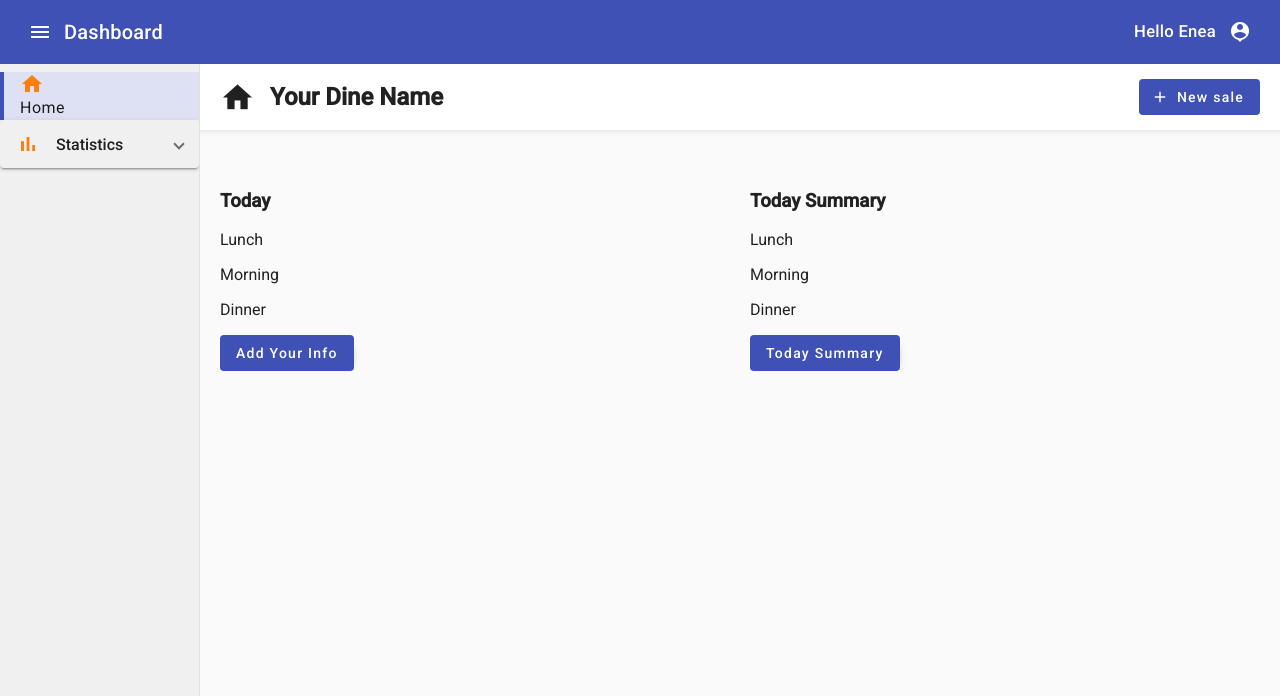
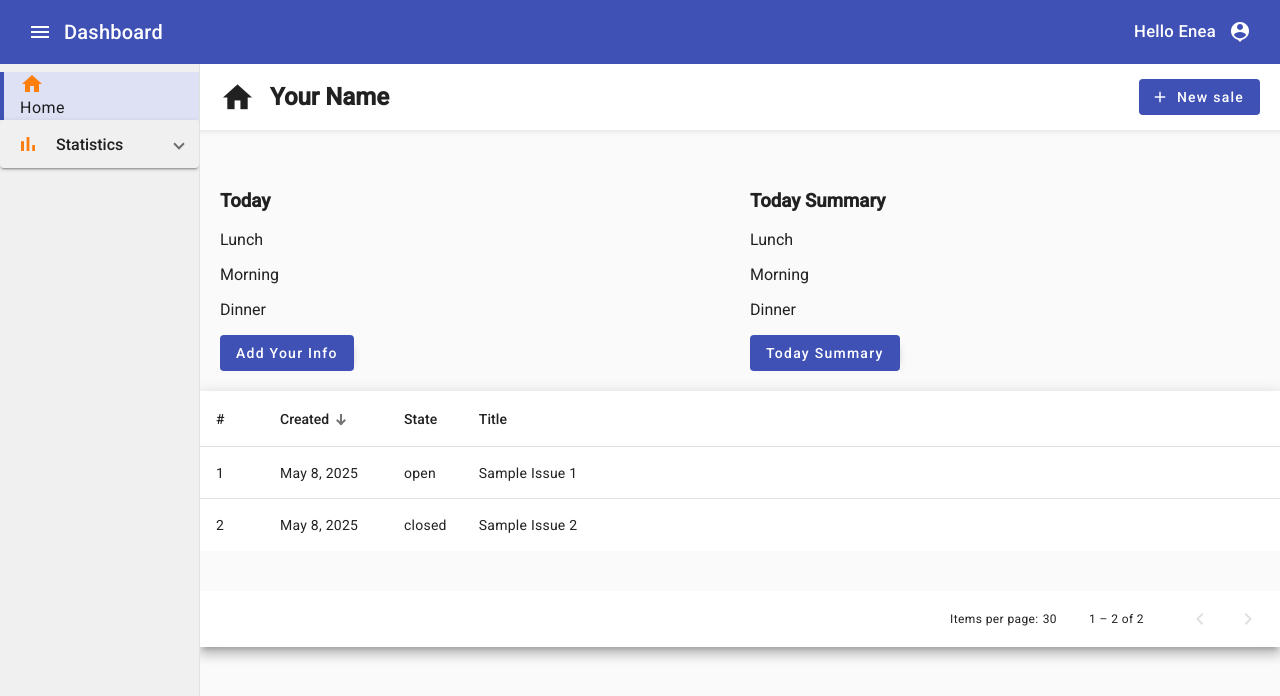
Before and after one commit to TuhinAl/dineease-web, an Angular app: page /home in a window 1280 px wide. Shown: the top 696 px of the page. Built offline with nearby package versions, Linux system fonts and the light colour scheme; what @ionic/angular, @rxweb/reactive-form-validators, ag-grid-angular would draw is missing.

Commit message:
added member list componet

```diff
--- a/src/app/HomeComp.ts
+++ b/src/app/HomeComp.ts
@@ -3,7 +3,7 @@ import { Component } from '@angular/core';
 @Component({
   template: `
     <app-page-header icon="home">
-      <h2>Your Dine Name</h2>
+      <h2>Your Name</h2>
 
       <button
         routerLink="/sales"
@@ -56,6 +56,9 @@ import { Component } from '@angular/core';
         </div>
       </div>
     </div>
+
+    <MemberListComp></MemberListComp>
+
   `,
   styles: [`
   .example-card {
@@ -95,4 +98,4 @@ import { Component } from '@angular/core';
     }
   `]
 })
-export class HomeComp {}
+export class HomeComp { }
--- /dev/null
+++ b/src/app/user-list/MemberListComp.html
@@ -0,0 +1,51 @@
+<div class="example-container mat-elevation-z8">
+    @if (isLoadingResults || isRateLimitReached) {
+    <div class="example-loading-shade">
+        @if (isLoadingResults) {
+        <mat-spinner></mat-spinner>
+        }
+        @if (isRateLimitReached) {
+        <div class="example-rate-limit-reached">
+            GitHub's API rate limit has been reached. It will be reset in one minute.
+        </div>
+        }
+    </div>
+    }
+
+    <div class="example-table-container">
+        <table mat-table [dataSource]="data" class="example-table" matSort matSortActive="created" matSortDisableClear
+            matSortDirection="desc">
+            <!-- Number Column -->
+            <ng-container matColumnDef="number">
+                <th mat-header-cell *matHeaderCellDef>#</th>
+                <td mat-cell *matCellDef="let row">{{row.number}}</td>
+            </ng-container>
+
+            <!-- Title Column -->
+            <ng-container matColumnDef="title">
+                <th mat-header-cell *matHeaderCellDef>Title</th>
+                <td mat-cell *matCellDef="let row">{{row.title}}</td>
+            </ng-container>
+
+            <!-- State Column -->
+            <ng-container matColumnDef="state">
+                <th mat-header-cell *matHeaderCellDef>State</th>
+                <td mat-cell *matCellDef="let row">{{row.state}}</td>
+            </ng-container>
+
+            <!-- Created Column -->
+            <ng-container matColumnDef="created">
+                <th mat-header-cell *matHeaderCellDef mat-sort-header disableClear>
+                    Created
+                </th>
+                <td mat-cell *matCellDef="let row">{{row.created_at | date}}</td>
+            </ng-container>
+
+            <tr mat-header-row *matHeaderRowDef="displayedColumns"></tr>
+            <tr mat-row *matRowDef="let row; columns: displayedColumns;"></tr>
+        </table>
+    </div>
+
+    <mat-paginator [length]="resultsLength" [pageSize]="30"
+        aria-label="Select page of GitHub search results"></mat-paginator>
+</div>
--- /dev/null
+++ b/src/app/user-list/MemberListComp.scss
@@ -0,0 +1,42 @@
+.example-container {
+  position: relative;
+}
+
+.example-table-container {
+  position: relative;
+  min-height: 200px;
+  max-height: 400px;
+  overflow: auto;
+}
+
+table {
+  width: 100%;
+}
+
+.example-loading-shade {
+  position: absolute;
+  top: 0;
+  left: 0;
+  bottom: 56px;
+  right: 0;
+  background: rgba(0, 0, 0, 0.15);
+  z-index: 1;
+  display: flex;
+  align-items: center;
+  justify-content: center;
+}
+
+.example-rate-limit-reached {
+  max-width: 360px;
+  text-align: center;
+}
+
+/* Column Widths */
+.mat-column-number,
+.mat-column-state {
+  width: 64px;
+}
+
+.mat-column-created {
+  width: 124px;
+}
--- /dev/null
+++ b/src/app/user-list/MemberListComp.ts
@@ -0,0 +1,109 @@
+import { DatePipe, NgIf } from '@angular/common';
+import { HttpClient } from '@angular/common/http';
+import { AfterViewInit, Component, inject, ViewChild } from '@angular/core';
+import { MatPaginator, MatPaginatorModule } from '@angular/material/paginator';
+import { MatProgressSpinnerModule } from '@angular/material/progress-spinner';
+import { MatSort, MatSortModule, SortDirection } from '@angular/material/sort';
+import { MatTableModule } from '@angular/material/table';
+import { merge, Observable, of } from 'rxjs';
+import { catchError, map, startWith, switchMap } from 'rxjs/operators';
+
+@Component({
+    selector: 'MemberListComp',
+    templateUrl: './MemberListComp.html',
+    styleUrl: './MemberListComp.scss'
+})
+export class MemberListComp implements AfterViewInit {
+    private _httpClient = inject(HttpClient);
+
+    displayedColumns: string[] = ['number', 'created', 'state', 'title'];
+    exampleDatabase: ExampleHttpDatabase | null;
+    data: GithubIssue[] = [];
+
+    resultsLength = 0;
+    isLoadingResults = true;
+    isRateLimitReached = false;
+
+    @ViewChild(MatPaginator) paginator: MatPaginator;
+    @ViewChild(MatSort) sort: MatSort;
+
+    ngAfterViewInit() {
+        this.exampleDatabase = new ExampleHttpDatabase(this._httpClient);
+
+        // If the user changes the sort order, reset back to the first page.
+        this.sort.sortChange.subscribe(() => (this.paginator.pageIndex = 0));
+
+        merge(this.sort.sortChange, this.paginator.page)
+            .pipe(
+                startWith({}),
+                switchMap(() => {
+                    this.isLoadingResults = true;
+                    return this.exampleDatabase!.getRepoIssues(
+                        this.sort.active,
+                        this.sort.direction,
+                        this.paginator.pageIndex,
+                    ).pipe(catchError(() => of(null)));
+                }),
+                map(data => {
+                    // Flip flag to show that loading has finished.
+                    this.isLoadingResults = false;
+                    this.isRateLimitReached = data === null;
+
+                    if (data === null) {
+                        return [];
+                    }
+                    this.resultsLength = data.total_count;
+                    return data.items;
+                }),
+            )
+            .subscribe(data => (this.data = data));
+    }
+}
+
+export interface GithubApi {
+    items: GithubIssue[];
+    total_count: number;
+}
+
+export interface GithubIssue {
+    created_at: string;
+    number: string;
+    state: string;
+    title: string;
+}
+
+/** An example database that the data source uses to retrieve data for the table. */
+export class ExampleHttpDatabase {
+    constructor(private _httpClient: HttpClient) { }
+
+    getRepoIssues(sort: string, order: SortDirection, page: number): Observable<GithubApi> {
+        const href = 'https://api.github.com/search/issues';
+        const requestUrl = `${href}?q=repo:angular/components&sort=${sort}&order=${order}&page=${page + 1
+            }`;
+
+        // Mock response for testing
+        const mockData: GithubApi = {
+            items: [
+            {
+                created_at: new Date().toISOString(),
+                number: '1',
+                state: 'open',
+                title: 'Sample Issue 1'
+            },
+            {
+                created_at: new Date().toISOString(),
+                number: '2',
+                state: 'closed',
+                title: 'Sample Issue 2'
+            }
+            ],
+            total_count: 2
+        };
+
+        // For production, use this line instead:
+        // return this._httpClient.get<GithubApi>(requestUrl);
+
+        // Return mock data for testing
+        return of(mockData);
+    }
+}
```
Also changed, not shown: src/app/app.module.ts (+14 -2 lines), 1 other file (tests, documents, lock files or other folders).
